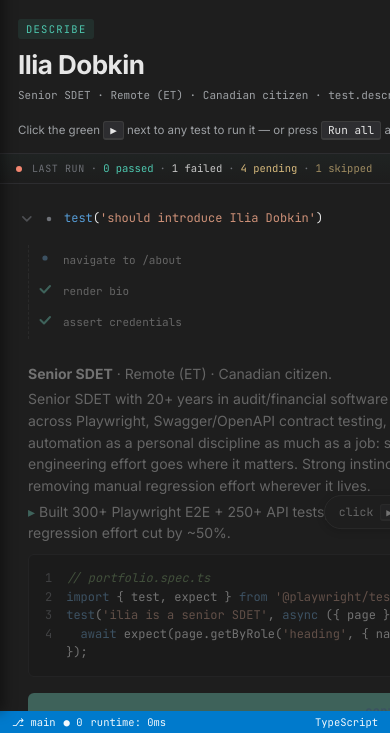
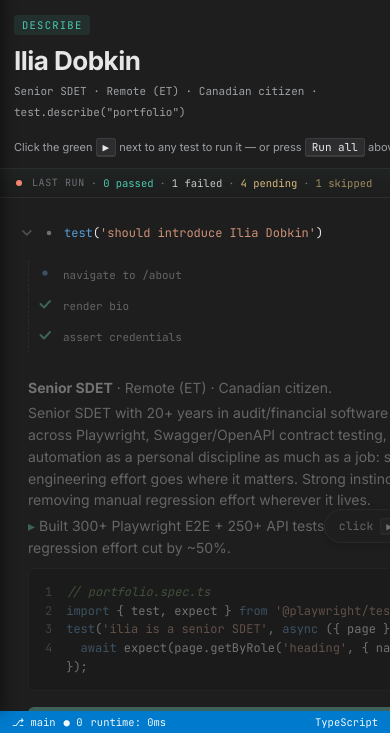
Before and after one commit to Gitilia/sdetProfile, a website: page index.html in a window 390 px wide. Shown: the part 111-844 px from the top of the page. Drawn offline with Linux system fonts and the light colour scheme.

Commit message:
Fix mobile text overflow — hero subtitle, hint, summary stripe wrapping
Co-authored-by: Cursor <cursoragent@cursor.com>

```diff
--- a/css/app.css
+++ b/css/app.css
@@ -840,12 +840,13 @@ body {
   .editor-bar__right { padding: 0 6px; gap: 6px; }
   .status-pill { padding: 0 8px; gap: 6px; }
   .status-counts { padding-left: 6px; gap: 6px; }
-  .summary-stripe { padding: 6px 16px; font-size: 10.5px; }
+  .summary-stripe { padding: 6px 16px; font-size: 10.5px; flex-wrap: wrap; }
 
   .hero { padding: 22px 18px 14px; }
   .hero__title { font-size: 32px; }
-  .hero__sub { font-size: 12px; word-break: break-word; }
-  .hero__hint { font-size: 12.5px; }
+  .hero__sub { font-size: 12px; word-break: break-word; white-space: normal; }
+  .hero__sub .mono { display: block; margin-top: 4px; }
+  .hero__hint { font-size: 12.5px; white-space: normal; word-break: break-word; }
   .hero--slim { padding: 14px 18px 10px; }
   .hero--slim .hero__title { font-size: 20px; }
 
@@ -900,9 +901,10 @@ body {
 
 /* Phone */
 @media (max-width: 480px) {
+  .hero { padding: 18px 14px 12px; }
   .hero__title { font-size: 26px; }
   .hero__sub { font-size: 11px; }
-  .hero__hint { font-size: 11.5px; }
+  .hero__hint { font-size: 11px; }
   .hero--slim .hero__title { font-size: 18px; }
 
   .trace-row, .trace-axis { grid-template-columns: 80px 1fr 44px; font-size: 10px; }
```
